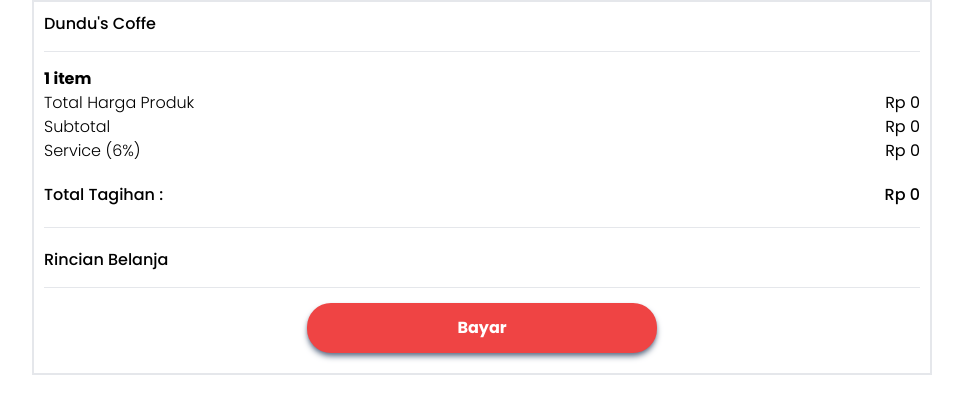
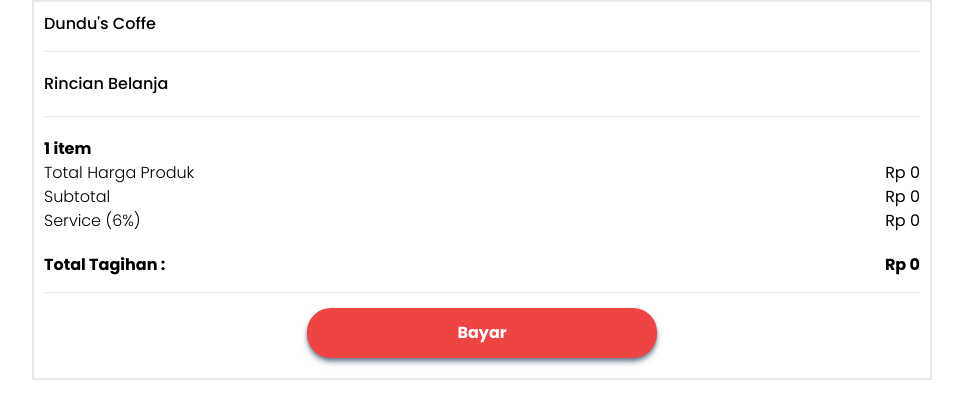
Before and after one commit to alfahmist/dundu-coffe, a React (Vite) app: page /checkout in a window 1280 px wide. Shown: the top 418 px of the page, without its empty margins (158-1121 px from the left). Built offline with nearby package versions, Linux system fonts and the light colour scheme.

Commit message:
refactor checkout ubah tampilan

```diff
--- a/src/css/app.css
+++ b/src/css/app.css
@@ -783,6 +783,16 @@ video {
   flex: 1 1 0%;
 }
 
+@keyframes wiggle {
+  0% {
+    top: 0;
+  }
+
+  100% {
+    top: 100px;
+  }
+}
+
 .animate-\[wiggle_\.6s\] {
   animation: wiggle .6s;
 }
--- a/src/pages/checkout/CheckoutBody.jsx
+++ b/src/pages/checkout/CheckoutBody.jsx
@@ -30,12 +30,8 @@ const CheckoutBody = () => {
 					<p>{rupiah(servicePrice)}</p>
 				</Flex>
 				<Flex className='mt-[20px]'>
-					<p className='font-medium'>Total Tagihan : </p>
-					<p className='font-medium'>{rupiah(totalPriceAfterService)}</p>
-				</Flex>
-				<hr className='mt-[20px]' />
-				<Flex className='mt-[20px]'>
-					<p className='font-medium'>Rincian Belanja</p>
+					<p className='font-bold'>Total Tagihan : </p>
+					<p className='font-bold'>{rupiah(totalPriceAfterService)}</p>
 				</Flex>
 			</div>
 		</>
--- a/src/pages/checkout/index.jsx
+++ b/src/pages/checkout/index.jsx
@@ -1,22 +1,34 @@
-import { Link } from 'react-router-dom';
+import { Link, useNavigate } from 'react-router-dom';
 import useMarketStore from '../../store/marketStore';
 import Card from './card';
 import { rupiah } from '../../utils/toRupiah';
 import Container from '../../components/Container';
 import CheckoutHeader from './CheckoutHeader';
 import CheckoutBody from './CheckoutBody';
+import Flex from './Flex';
 const index = () => {
-	const { checkout, order } = useMarketStore();
+	const {
+		checkout,
+		order,
+		getCheckoutPrice,
+		setIsLoading,
+		isLoading,
+		addToOrderHistory,
+	} = useMarketStore();
+	const navigate = useNavigate();
+	let totalPrice = getCheckoutPrice();
+	let servicePrice = (totalPrice * 6) / 100;
+	let totalPriceAfterService = totalPrice + servicePrice;
 
 	return (
 		<>
 			<Container>
 				<div>
 					<CheckoutHeader />
-					<CheckoutBody />
-
-					<hr className='mb-[15px]' />
-
+					<Flex className='mt-[20px]'>
+						<p className='font-medium'>Rincian Belanja</p>
+					</Flex>
+					<hr className='my-[20px]' />
 					{checkout.length > 0 ? (
 						<>
 							<div className='flex flex-col items-start'>
@@ -28,28 +40,36 @@ const index = () => {
 					) : (
 						''
 					)}
+					<CheckoutBody />
+
+					<hr className='mb-[15px]' />
 				</div>
 				<button
 					onClick={() => {
 						// menampilkan popup bayar
-						order();
+						// order();
 						let bayar = prompt('Input Bayar');
 						let sisa = bayar - totalPriceAfterService;
 						sisa > 0 ? alert('kembalian : ' + rupiah(sisa)) : null;
 						sisa < 0 ? alert('kurang bayar') : null;
 						if (sisa === 0 || sisa > 0) {
 							setIsLoading(true);
+							setTimeout(() => {
+								alert('Pembayaran Berhasil');
+							}, 500);
+							console.log(checkout);
 							addToOrderHistory(bayar, sisa);
 							setTimeout(() => {
-								alert('Pembayaran Berhasil');
+								setIsLoading(false);
 								navigate('/');
-								setIsLoading(false);
 							}, 1000);
 						}
 					}}
-					className='cursor-pointer mb-[10px] flex justify-center px-[40px]  mx-auto bg-red-500 active:bg-red-600  w-11/12 max-w-[350px]   rounded-3xl text-white text-md h-full leading-[50px] font-bold shadow-slate-500 shadow-md'
+					className={`${
+						isLoading && 'animate-pulse'
+					} cursor-pointer mb-[10px] flex justify-center px-[40px] mx-auto bg-red-500 hover:bg-red-600 active:bg-red-700  w-11/12 max-w-[350px]   rounded-3xl text-white text-md h-full leading-[50px] font-bold shadow-slate-500 shadow-md`}
 				>
-					<span>Bayar</span>
+					{isLoading ? <>Processing...</> : <>Bayar</>}
 				</button>
 			</Container>
 		</>
--- a/src/store/marketStore.js
+++ b/src/store/marketStore.js
@@ -158,18 +158,12 @@ const useMarketStore = create((set, get) => ({
 	},
 	// payment
 	addToOrderHistory: (bayar, kembalian) => {
-		set({
-			carts: get().getUnSelectedItem(),
-		});
-		set({
-			checkout: [],
-		});
 		set((state) => ({
 			orderHistory: [
 				...get().orderHistory,
 				(state.orderHistory = {
 					id: isNaN(state.id) ? 1 : state.id + 1,
-					order: get().pendingPayment,
+					order: get().checkout,
 					date: new Date(),
 					totalPrice: get().getCheckoutPrice(),
 					totalItem: get().getCheckoutTotalItem(),
@@ -179,18 +173,22 @@ const useMarketStore = create((set, get) => ({
 			],
 		}));
 		get().products.map((y) => {
-			get().pendingPayment.map((x) => {
+			get().checkout.map((x) => {
 				if (x.id === y.id) y.stock = y.stock - x.quantity;
 			});
 		});
 		setTimeout(() => {
 			set({
 				checkout: [],
-				pendingPayment: [],
 			});
-		}, 2000);
+			set({
+				carts: get().getUnSelectedItem(),
+			});
+			console.log(get().checkout);
+		}, 1500);
 
 		console.log(get().orderHistory);
+		console.log(get().checkout);
 	},
 	addToCart: (obj) => {
 		setTimeout(() => {
--- a/tailwind.config.js
+++ b/tailwind.config.js
@@ -9,6 +9,12 @@ export default {
 			animation: {
 				wiggle: 'wiggle .6s',
 			},
+			keyframes: {
+				wiggle: {
+					'0%': { top: '0' },
+					'100%': { top: '100px' },
+				},
+			},
 		},
 	},
 	plugins: [],
```
